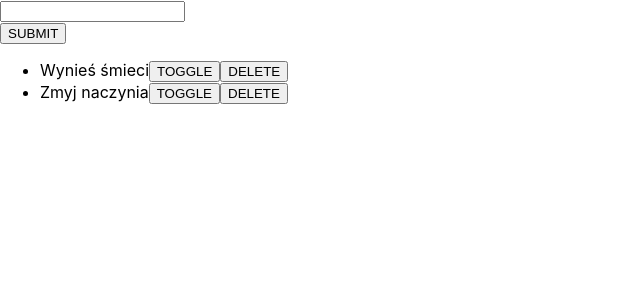
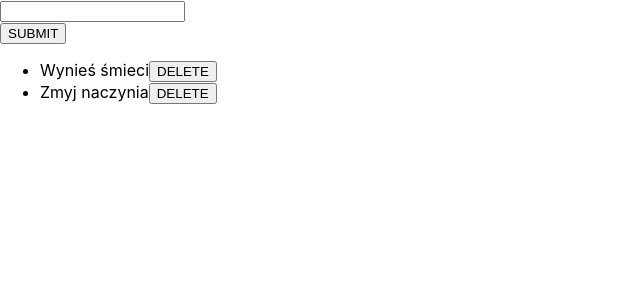
Before and after one commit to coderoadpl/frontend--react--project-3.4, a React (Create React App) app: page / in a window 1280 px wide. Shown: the top 300 px of the page, without its empty margins (0-640 px from the left). Built offline with nearby package versions, Linux system fonts and the light colour scheme.

Commit message:
Event bubbling in react

```diff
--- a/src/ToDo.js
+++ b/src/ToDo.js
@@ -40,6 +40,7 @@ export class ToDo extends React.Component {
   }
 
   toggleTask = (taskId) => {
+    console.log('toggleTask')
     this.setState((prevState) => ({
       tasks: prevState.tasks.map((task) => {
         if (task.id !== taskId) return task
@@ -56,6 +57,7 @@ export class ToDo extends React.Component {
   }
 
   deleteTask = (taskId) => {
+    console.log('deleteTask')
     this.setState((prevState) => ({
       tasks: prevState.tasks.filter((task) => task.id !== taskId)
     }))
@@ -81,14 +83,12 @@ export class ToDo extends React.Component {
           {
             tasks.map(({ id, text, isCompleted }) => {
               return (
-                <li key={id}>
+                <li
+                  key={id}
+                  onClick={this.makeToggleTaskHandler(id)}
+                >
                   {isCompleted ? '[COMPLETED]' : ''}
                   {text}
-                  <button
-                    onClick={this.makeToggleTaskHandler(id)}
-                  >
-                    TOGGLE
-                  </button>
                   <button
                     onClick={(e) => this.deleteTask(id)}
                   >
```
